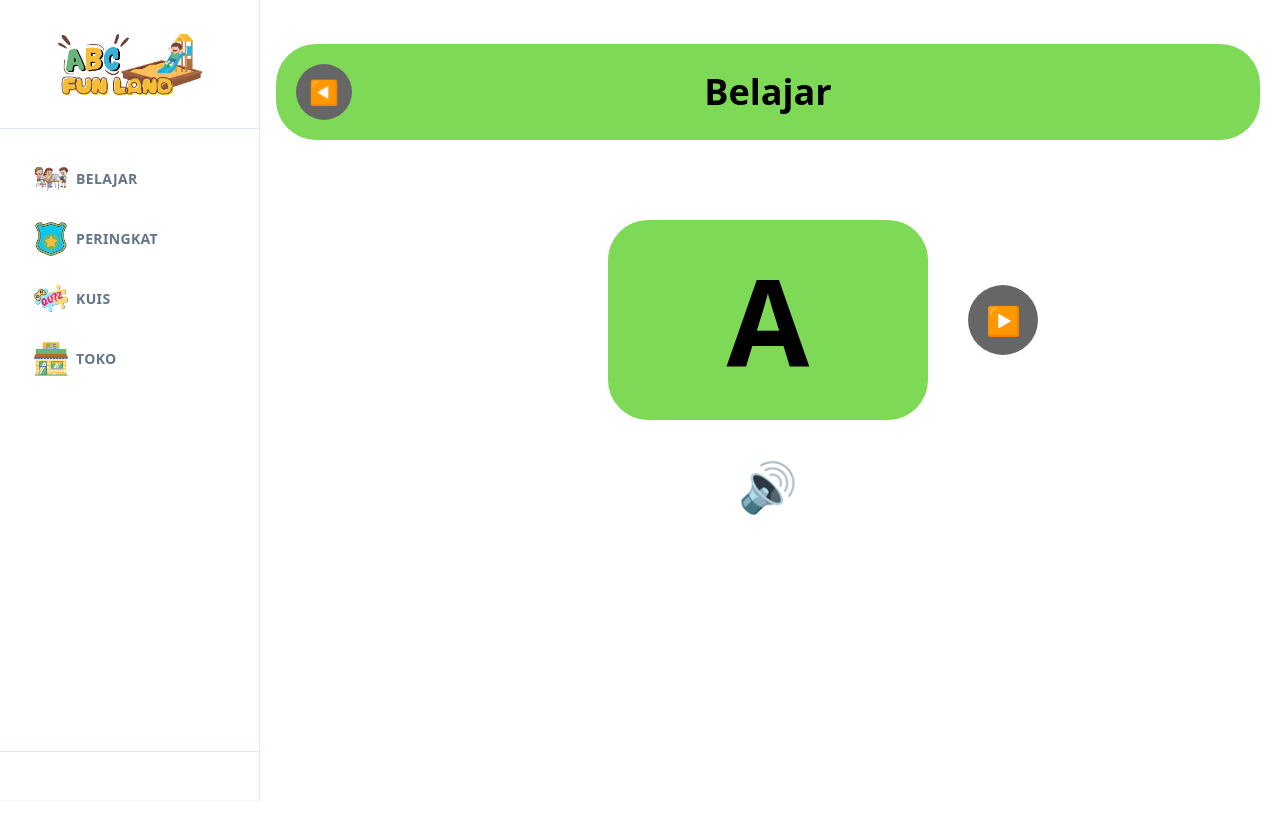
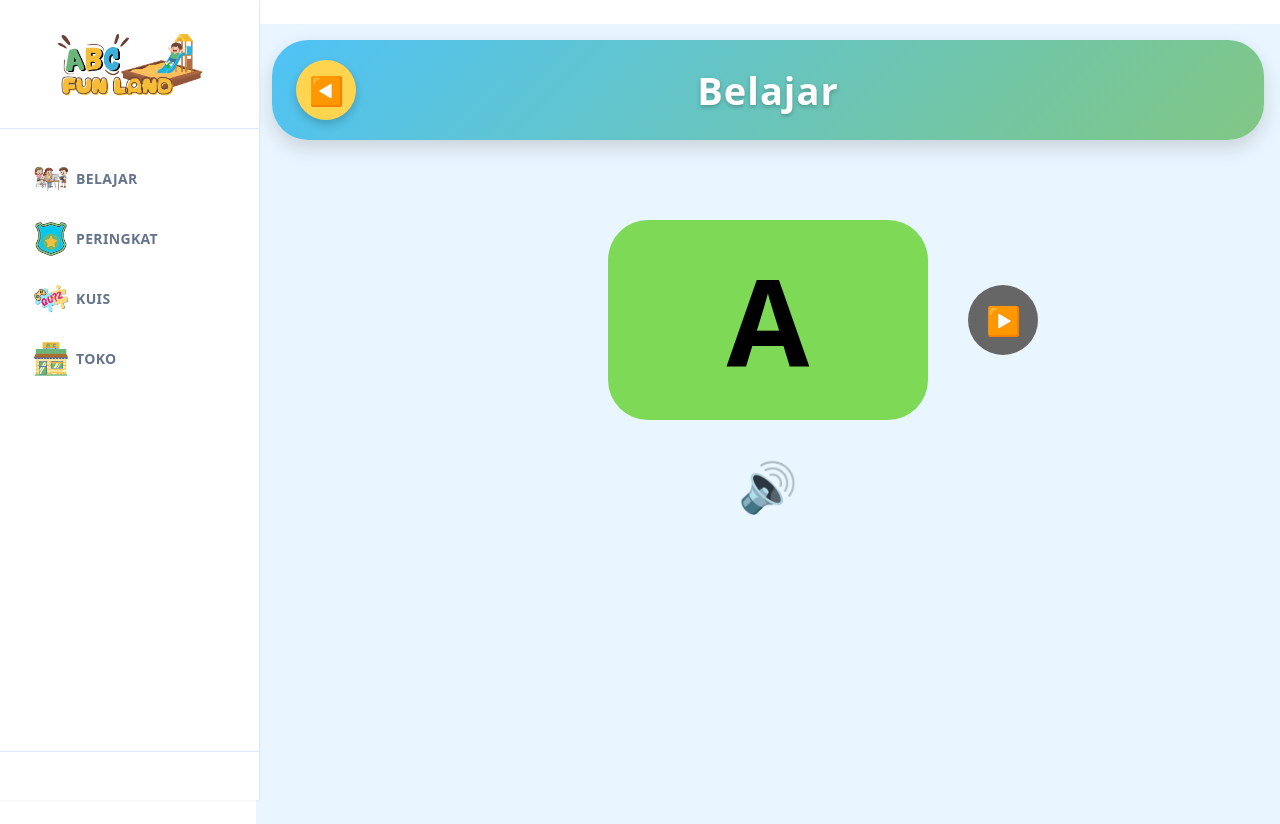
Before and after one commit to Puturahmaa7/https---github.com-utrhmaa-ABCFunLand, a Next.js app in the folder abcfunlearn/: page /learn/belajar_huruf/detail_huruf in a window 1280 px wide. Built offline with nearby package versions, Linux system fonts and the light colour scheme.

Commit message:
perbaiki header belajar huruf

```diff
--- a/abcfunlearn/app/(loginUser)/learn/belajar_huruf/layout.tsx
+++ b/abcfunlearn/app/(loginUser)/learn/belajar_huruf/layout.tsx
@@ -11,21 +11,11 @@ export default function LearnLayout({
   const pathname = usePathname();
 
   const handleBack = () => {
-    // contoh pathname:
-    // /learn/belajar_huruf/detail_huruf
-    // /learn/belajar_huruf
-    // /learn
-
     const segments = pathname.split("/").filter(Boolean);
 
-    // kalau sudah di /learn → jangan ke mana-mana
-    if (segments.length <= 1) {
-      return;
-    }
+    if (segments.length <= 1) return;
 
-    // buang 1 level folder terakhir
     const targetPath = "/" + segments.slice(0, -1).join("/");
-
     router.push(targetPath);
   };
 
@@ -35,34 +25,40 @@ export default function LearnLayout({
         height: "100vh",
         display: "flex",
         flexDirection: "column",
+        backgroundColor: "#EAF6FF", // biru muda
       }}
     >
       {/* HEADER */}
       <div
         style={{
-          backgroundColor: "#7ED957",
-          margin: "20px",
-          padding: "20px",
-          borderRadius: "40px",
+          margin: "16px",
+          padding: "20px 24px",
+          borderRadius: "36px",
           display: "flex",
           alignItems: "center",
           gap: "20px",
           flexShrink: 0,
+          background:
+            "linear-gradient(135deg, #4FC3F7, #81C784)", // biru → hijau
+          boxShadow: "0 8px 20px rgba(0,0,0,0.15)",
         }}
       >
-        {/* TOMBOL KEMBALI DINAMIS */}
+        {/* TOMBOL KEMBALI */}
         <button
           onClick={handleBack}
           style={{
-            width: "56px",
-            height: "56px",
+            width: "60px",
+            height: "60px",
             borderRadius: "50%",
-            backgroundColor: "#666",
-            color: "#fff",
-            fontSize: "24px",
+            backgroundColor: "#FFD54F", // kuning cerah
+            color: "#333",
+            fontSize: "28px",
+            fontWeight: "bold",
             border: "none",
             cursor: "pointer",
+            boxShadow: "0 4px 10px rgba(0,0,0,0.2)",
           }}
+          aria-label="Kembali"
         >
           ◀
         </button>
@@ -72,15 +68,18 @@ export default function LearnLayout({
           style={{
             flex: 1,
             textAlign: "center",
-            fontSize: "36px",
+            fontSize: "38px",
             fontWeight: "800",
+            color: "#FFFFFF",
+            letterSpacing: "1px",
+            textShadow: "0 2px 4px rgba(0,0,0,0.25)",
           }}
         >
           Belajar
         </div>
 
         {/* SPACER */}
-        <div style={{ width: "56px" }} />
+        <div style={{ width: "60px" }} />
       </div>
 
       {/* CONTENT */}
@@ -88,7 +87,7 @@ export default function LearnLayout({
         style={{
           flex: 1,
           overflowY: "auto",
-          padding: "20px",
+          padding: "24px",
         }}
       >
         {children}
```
